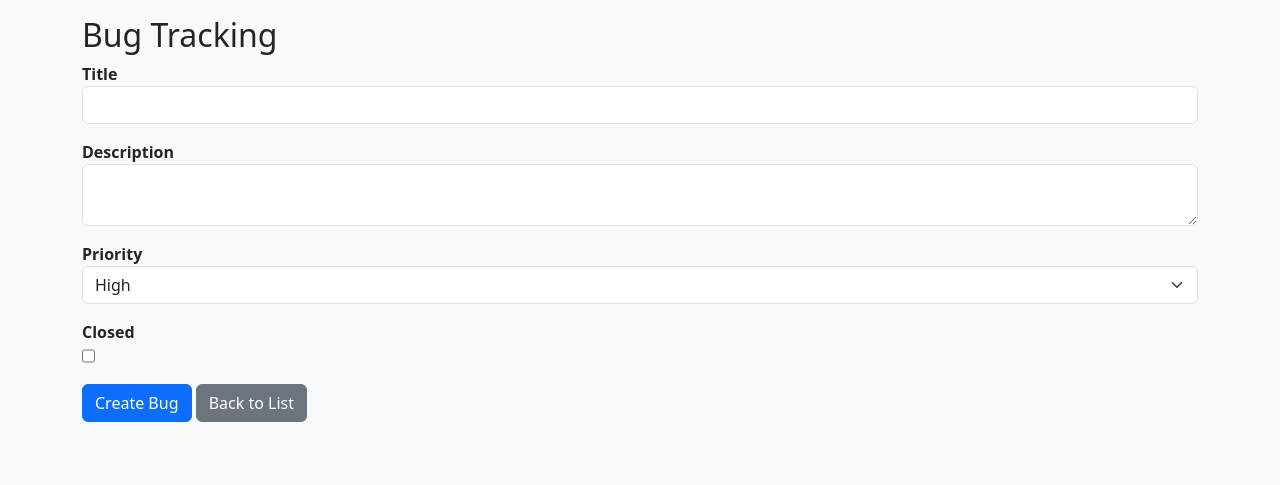
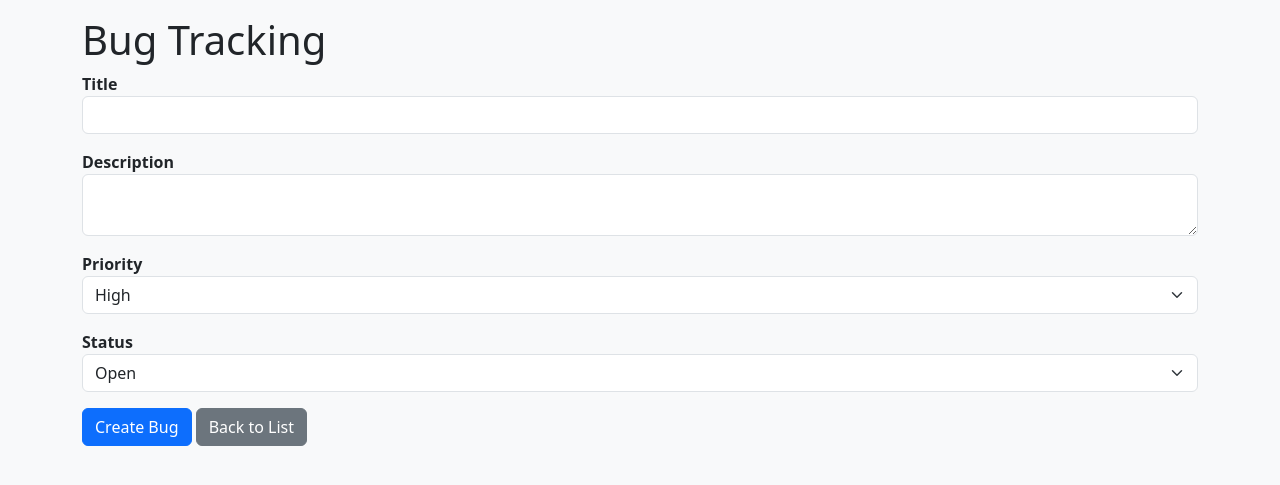
Before and after one commit to lucasb20/test-manager, a Flask app: template web/templates/bugtracking/create.html in a window 1280 px wide. Shown: the part 88-573 px from the top of the page. Run offline with Flask 3, Linux system fonts and the light colour scheme; the template is opened without the code that fills it: values that come from a table or form of the project are taken from there, others are empty; some libraries are stand-ins or nearby versions.

Commit message:
fix: change boolean field to select

```diff
--- a/web/forms.py
+++ b/web/forms.py
@@ -1,4 +1,4 @@
-from wtforms import Form, StringField, EmailField, PasswordField, TextAreaField, SelectField, IntegerField, BooleanField, validators
+from wtforms import Form, StringField, EmailField, PasswordField, TextAreaField, SelectField, IntegerField, validators
 
 class UserForm(Form):
     name = StringField('Name', [validators.DataRequired(), validators.Length(min=4, max=25)])
@@ -51,4 +51,4 @@ class BugForm(Form):
     title = StringField('Title', [validators.InputRequired(), validators.Length(max=80)])
     description = TextAreaField('Description', [validators.Length(max=200)])
     priority = SelectField('Priority', choices=[('high', 'High'), ('medium', 'Medium'), ('low', 'Low')])
-    is_closed = BooleanField('Closed')
+    is_closed = SelectField('Status', choices=[('0', 'Open'), ('1', 'Closed')], coerce=int)
--- a/web/templates/bugtracking/create.html
+++ b/web/templates/bugtracking/create.html
@@ -2,7 +2,7 @@
 {% from "_formhelpers.html" import render_field %}
 
 {% block content %}
-<h2>Bug Tracking</h2>
+<h1>Bug Tracking</h1>
 <form method="post">
 	<div class="mb-3">
 		{{ render_field(form.title, class="form-control") }}
@@ -14,7 +14,7 @@
 		{{ render_field(form.priority, class="form-select") }}
 	</div>
 	<div class="mb-3">
-		{{ render_field(form.is_closed, class="form-check") }}
+		{{ render_field(form.is_closed, class="form-select") }}
 	</div>
 	<button type="submit" class="btn btn-primary">Create Bug</button>
 	<a href="{{ url_for('bugtracking.index') }}" class="btn btn-secondary">Back to List</a>
--- a/web/templates/bugtracking/edit.html
+++ b/web/templates/bugtracking/edit.html
@@ -14,7 +14,7 @@
 		{{ render_field(form.priority, class="form-select") }}
 	</div>
 	<div class="mb-3">
-        {{ render_field(form.is_closed, class="form-check-input") }}
+		{{ render_field(form.is_closed, class="form-select") }}
 	</div>
 	<button type="submit" class="btn btn-primary">Save</button>
 	<a href="{{ url_for('bugtracking.detail', bug_id=request.view_args['bug_id']) }}" class="btn btn-secondary">Cancel</a>
```
Lines whose indentation alone changed are shown as unchanged.
